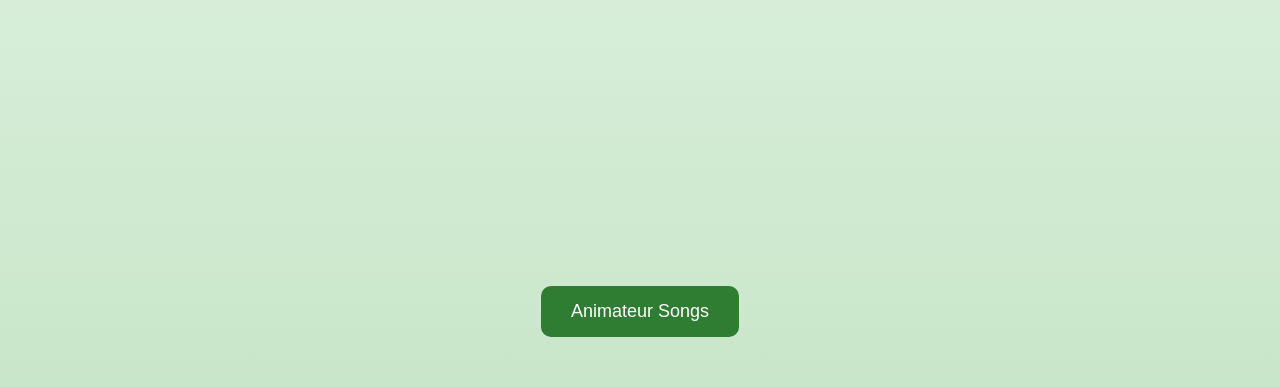
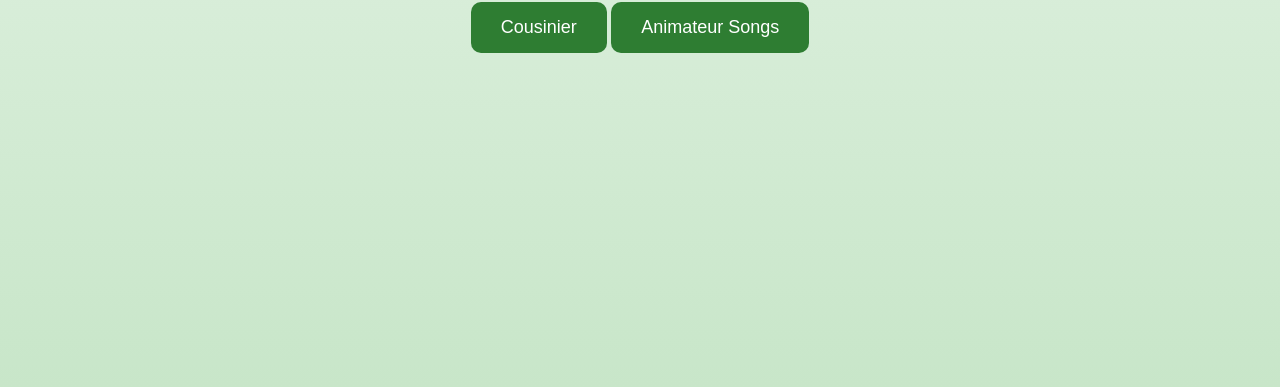
Before and after one commit to androkeushkerian2009-star/scout-website, a plain HTML site: page index.html in a window 1280 px wide. Shown: the part 413-800 px from the top of the page. Drawn offline with Linux system fonts and the light colour scheme.

Commit message:
Update index.html

```diff
--- a/index.html
+++ b/index.html
@@ -23,8 +23,6 @@
     }
 
     .btn {
-      position: absolute;
-      bottom: 50px;
       padding: 15px 30px;
       font-size: 18px;
       background-color: #2e7d32;
@@ -32,6 +30,11 @@
       border: none;
       border-radius: 10px;
       cursor: pointer;
+      margin: 10px 0;
+    }
+
+    .btn:hover {
+      background-color: #1b5e20;
     }
   </style>
 </head>
@@ -40,11 +43,10 @@
 
   <h1>🌲 Troupe Èclereuse Svp 🌲</h1>
 
-  <button class="btn" onclick="location.href='recipes.html'">
-    Cousinier
-  </button>
-
-<br><br>
+  <div>
+    <button class="btn" onclick="location.href='recipes.html'">
+      Cousinier
+    </button>
 
     <button class="btn" onclick="location.href='animateur.html'">
       Animateur Songs
```
